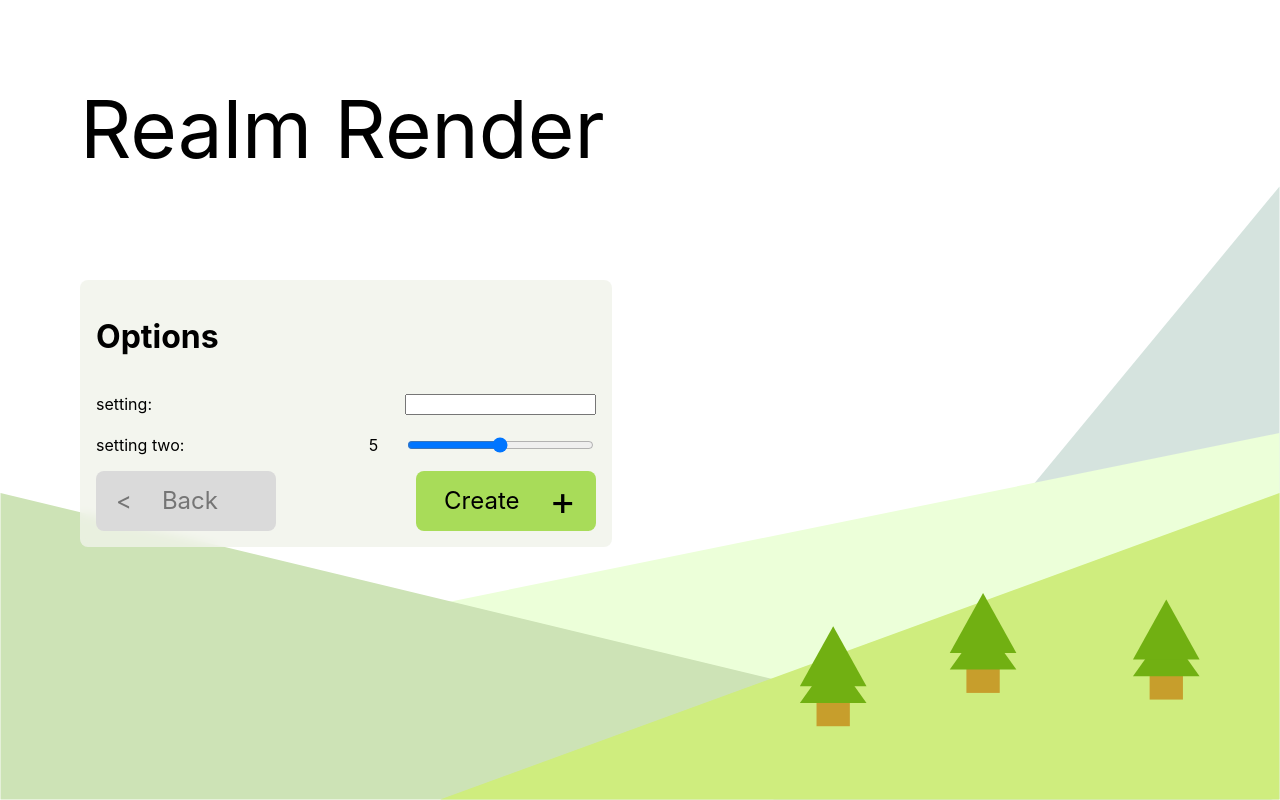
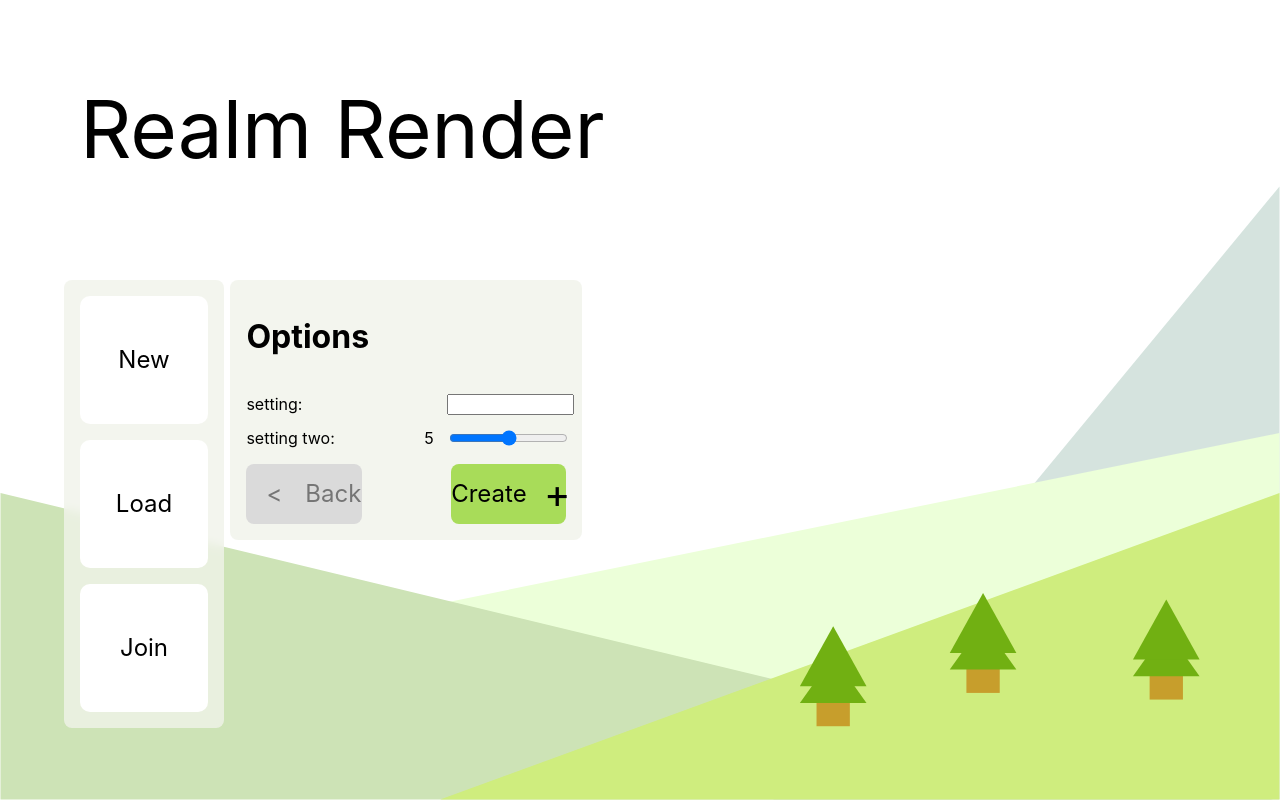
Before and after one commit to WilliamWFK/RealmRender, a React (Create React App) app in the folder software/realm-render/: page / in a window 1280 px wide. Both pictures are taken after a click on the element "New". Built offline with nearby package versions, Linux system fonts and the light colour scheme.

Commit message:
feat(web): Changed main menu to be more intuitive.

```diff
--- a/software/realm-render/src/pages/index.js
+++ b/software/realm-render/src/pages/index.js
@@ -18,6 +18,7 @@ const Home = () => {
       );
     } else if (menumode === 1) {
       return (
+        <div>
           <div class="menuBackdrop createForm">
             <h1>Options</h1>
             <div class="settingForm">
@@ -34,15 +35,28 @@ const Home = () => {
               <Link to="/mapEditor" class="linkitem"><div class="createButton"><p class="text">Create</p><p class="plus">+</p></div></Link>
             </div>
           </div>
+          <div class="menuBackdrop mainMenu">
+            <div onClick={() => { setMenumode(1) }} class="menuButtonItem"><p>New</p></div>
+            <div onClick={() => { setMenumode(2) }} class="menuButtonItem"><p>Load</p></div>
+            <Link to="/join" class="menuButtonItem"><p>Join</p></Link>
+          </div>
+        </div>
       );
     } else if (menumode === 2) {
       return (
+        <div>
+          <div class="menuBackdrop mainMenu">
+            <div onClick={() => { setMenumode(1) }} class="menuButtonItem"><p>New</p></div>
+            <div onClick={() => { setMenumode(2) }} class="menuButtonItem"><p>Load</p></div>
+            <Link to="/join" class="menuButtonItem"><p>Join</p></Link>
+          </div>
           <div class="menuBackdrop loadForm">
             <h1>Load</h1>
             <textarea id="pasteBox" name="pasteBox" rows="4"></textarea>
             <div class="navButtons">
               <div class="backButton" onClick={() => { setMenumode(0) }}><p class="caret">&lt;</p><p class="text">Back</p></div>
               <div class="createButton" ><p class="text">Load</p><p class="plus">+</p></div>
+            </div>
           </div>
         </div>
       );
--- a/software/realm-render/src/styles/App.css
+++ b/software/realm-render/src/styles/App.css
@@ -19,7 +19,7 @@
   display: flex;
   flex-direction: column;
   gap: 1em;
-  left: 10vh;
+  left: 5vw;
   top: 35vh;
   z-index: 2;
   padding: 1em;
@@ -45,26 +45,27 @@
 }
 
 .menuButtonItem:hover {
-  transition-duration: 250ms;
   background-color: var(--onHoverColor);
 }
 
 .mainMenu {
-  width: 200px;
+  width: 10vw;
 }
 
 .createForm {
-  width: 500px;
+  left: 18vw;
+  width: 25vw;
 }
 
 .loadForm {
-  width: 550px;
+  left: 18vw;
+  width: 27vw;
 }
 
 .settingForm {
   display: grid;
-  column-gap: 20px;
-  row-gap: 20px;
+  column-gap: 1vw;
+  row-gap: 1vw;
 }
 
 .settingForm>div {
@@ -80,12 +81,12 @@
 .settingForm>input {
   grid-column-start: 9;
   grid-column-end: 10;
+  width: 100%;
 }
 
 .navButtons {
   display: flex;
   justify-content: space-between;
-
 }
 
 .linkitem {
@@ -93,7 +94,7 @@
 }
 
 .backButton {
-  width: 180px;
+  width: 9vw;
   height: 60px;
   border-radius: 8px;
   background: #dadada;
@@ -114,11 +115,11 @@
 .backButton>.text {
   flex-grow: 1;
   text-align: left;
-  padding-left: 30px;
+  padding-left: 20%;
 }
 
 .createButton {
-  width: 180px;
+  width: 9vw;
   height: 60px;
   border-radius: 8px;
   background: #a8dc59;
@@ -139,7 +140,7 @@
 .createButton>.text {
   flex-grow: 1;
   text-align: right;
-  padding-right: 30px;
+  padding-right: 15%;
 }
 
 .custom-background {
```
Lines whose indentation alone changed are shown as unchanged.
